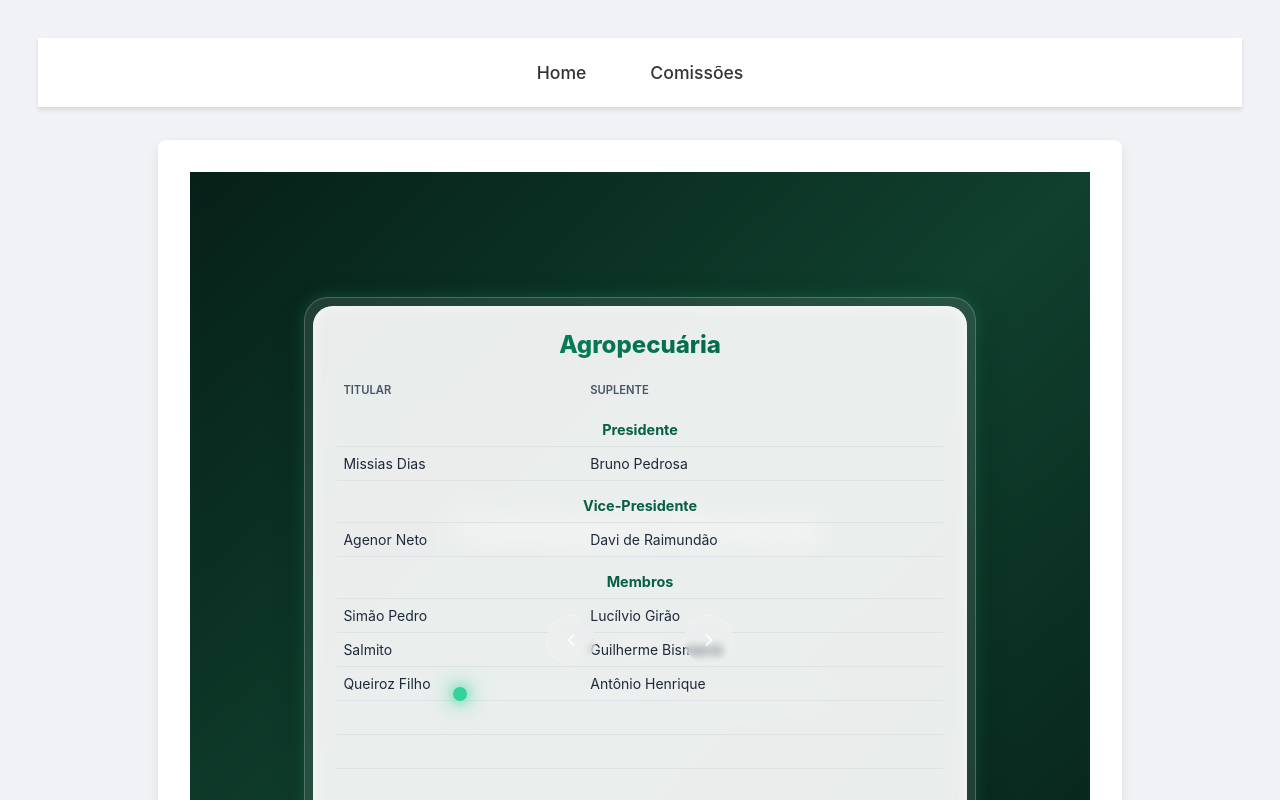
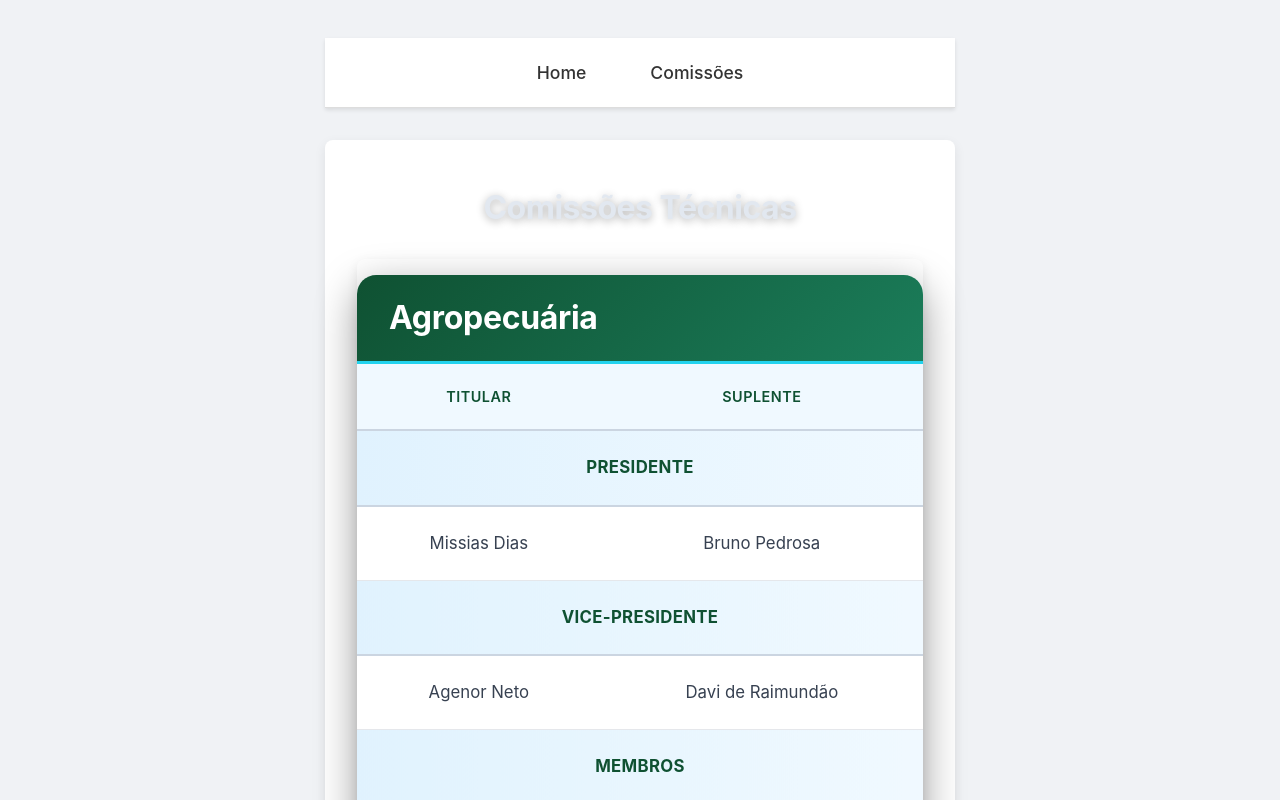
Before and after one commit to antonylima/alece, a React (Create React App) app in the folder frontend/: page /comissoes in a window 1280 px wide. Shown: the top 800 px of the page. Built offline with nearby package versions, Linux system fonts and the light colour scheme.

Commit message:
card style

```diff
--- a/frontend/src/pages/Comissoes.css
+++ b/frontend/src/pages/Comissoes.css
@@ -1,255 +1,401 @@
-@keyframes breathing-glow {
-  0% {
-    box-shadow: 0 10px 40px -12px rgba(0, 0, 0, 0.4), 0 0 15px rgba(52, 211, 153, 0.2);
-  }
-  50% {
-    box-shadow: 0 10px 50px -12px rgba(0, 0, 0, 0.6), 0 0 25px rgba(52, 211, 153, 0.4);
-  }
-  100% {
-    box-shadow: 0 10px 40px -12px rgba(0, 0, 0, 0.4), 0 0 15px rgba(52, 211, 153, 0.2);
-  }
+/* === MODERN COMISSÕES PAGE STYLES === */
+
+* {
+  margin: 0;
+  padding: 0;
+  box-sizing: border-box;
 }
 
-/* General Container */
-.comissoes-container {
+/* === PAGE STRUCTURE === */
+body {
   min-height: 100vh;
-  background: linear-gradient(to bottom right, #062018, #10402E, #062018);
-  color: #e2e8f0;
+  background: linear-gradient(135deg, #0f172a 0%, #1e293b 50%, #0f172a 100%);
+  padding: 1.5rem 1rem;
+  font-family: -apple-system, BlinkMacSystemFont, 'Segoe UI', Roboto, 'Helvetica Neue', Arial, sans-serif;
+}
+
+#root {
+  min-height: 100vh;
   display: flex;
   flex-direction: column;
   align-items: center;
-  justify-content: center;
-  padding: 1rem;
-  font-family: -apple-system, BlinkMacSystemFont, 'Segoe UI', Roboto, 'Helvetica Neue', Arial, sans-serif;
-  overflow: hidden;
+  gap: 2rem;
 }
 
-.comissoes-header h2 {
-  font-size: 1.8rem; /* Mobile first font size */
-  font-weight: 700;
+.page-header {
   text-align: center;
-  margin-bottom: 1.5rem;
-  text-shadow: 0 2px 10px rgba(0, 0, 0, 0.3);
+  color: #e2e8f0;
+  margin-top: 1rem;
 }
 
-/* Card Area */
-.card-display-area {
-  position: relative;
-  width: 95%; /* More flexible width */
-  max-width: 42rem;
-  margin-bottom: 1.5rem;
-  perspective: 1000px;
+.page-header h1 {
+  font-size: clamp(1.3rem, 4vw, 1.6rem);
+  font-weight: 700;
+  letter-spacing: -0.5px;
+  text-shadow: 0 2px 8px rgba(0, 0, 0, 0.3);
+  margin: 0;
 }
 
-.card-swiper {
-  position: absolute;
-  inset: 0;
+/* === CARD CONTAINER === */
+.card-container {
+  width: 100%;
   display: flex;
+  justify-content: center;
   align-items: center;
-  justify-content: center;
+  flex: 1;
+  min-height: 50vh;
+  padding: 1rem 0;
 }
 
+.card-wrapper {
+  width: 100%;
+  max-width: 900px;
+  display: flex;
+  justify-content: center;
+  align-items: center;
+}
+
+/* === CARD DESIGN === */
 .card {
   width: 100%;
-  min-height: 24rem; /* Adjusted min-height for mobile */
-  height: auto;
-  background: rgba(255, 255, 255, 0.1);
-  backdrop-filter: blur(12px);
-  border: 1px solid rgba(255, 255, 255, 0.2);
-  color: #1e293b;
-  border-radius: 1.5rem;
-  padding: 0.5rem;
-  display: flex;
-  transition: transform 0.3s ease-out;
+  max-width: 800px;
+  background: rgba(255, 255, 255, 0.98);
+  border-radius: 1.2rem;
+  box-shadow: 0 12px 40px rgba(0, 0, 0, 0.4);
+  overflow: hidden;
+  transition: transform 0.3s cubic-bezier(0.2, 0.9, 0.2, 1), box-shadow 0.3s ease;
+  will-change: transform;
   cursor: grab;
-  animation: breathing-glow 5s ease-in-out infinite;
 }
 
 .card:active {
   cursor: grabbing;
 }
 
-.card-inner-content {
-  background-color: rgba(255, 255, 255, 0.9); /* Slightly more opaque for readability */
-  border-radius: 1.25rem;
-  padding: 1rem; /* Reduced padding for mobile */
-  width: 100%;
-  height: 100%;
-  display: flex;
-  flex-direction: column;
-  justify-content: flex-start;
-  box-shadow: inset 0 0 15px rgba(255, 255, 255, 0.7);
+.card:hover {
+  box-shadow: 0 16px 50px rgba(0, 0, 0, 0.5);
 }
 
-.card-inner-content .comissao-name {
-  font-size: 1.2rem; /* Mobile first font size */
-  font-weight: 800;
-  margin-bottom: 1rem;
-  text-align: center;
-  background: linear-gradient(45deg, #059669, #064e3b);
-  -webkit-background-clip: text;
-  -webkit-text-fill-color: transparent;
-  background-clip: text;
-  text-fill-color: transparent;
+/* === CARD HEADER === */
+.card-header {
+  background: linear-gradient(135deg, #0f5132 0%, #1b7d5a 100%);
+  padding: 1rem 1.5rem;
+  border-bottom: 3px solid #22d3ee;
 }
 
-.card-inner-content table {
+.card-title {
+  font-size: clamp(1.5rem, 4vw, 2rem);
+  font-weight: 700;
+  color: #ffffff;
+  line-height: 1.2;
+  letter-spacing: -0.3px;
+  margin: 0;
+}
+
+/* === TABLE STYLES (core structure unchanged) === */
+.card-table {
   width: 100%;
   border-collapse: collapse;
-  font-size: 0.8rem; /* Mobile first font size */
+  font-size: 0.95rem;
+  color: #1f2937;
 }
 
-.card-inner-content th,
-.card-inner-content td {
-  border: none;
-  padding: 0.5rem 0.4rem; /* Reduced padding */
-  text-align: left;
+.card-table thead {
+  background: #f0f9ff;
+  border-bottom: 2px solid #cbd5e1;
 }
 
-.card-inner-content tr {
-  transition: background-color 0.2s ease-in-out;
+.col-label {
+  padding: 1rem 1.25rem;
+  text-align: center;
+  font-weight: 600;
+  color: #0f5132;
+  text-transform: uppercase;
+  font-size: 0.8rem;
+  letter-spacing: 0.5px;
 }
 
-.card-inner-content tbody tr:hover {
-  background-color: rgba(0, 0, 0, 0.03);
+.card-table tbody tr {
+  border-bottom: 1px solid #e5e7eb;
+  transition: background-color 0.15s ease;
 }
 
-.card-inner-content tr:not(:last-child) {
-  border-bottom: 1px solid #dde2e7;
+.card-table tbody tr:hover {
+  background-color: #f9fafb;
 }
 
-.card-inner-content th.ts {
-  font-weight: 600;
-  color: #475569;
-  font-size: 0.7rem;
-  text-transform: uppercase;
-  padding-bottom: 0.5rem;
+.card-table td {
+  padding: 1rem 1.25rem;
+  text-align: center;
+  color: #374151;
+  line-height: 1.5;
 }
 
-.card-inner-content .tipo {
+/* Section title rows (Presidente, Vice-Presidente, Membros) */
+.section-title {
+  background: linear-gradient(90deg, #e0f2fe 0%, #f0f9ff 100%) !important;
   font-weight: 700;
-  color: #065f46;
-  text-align: center;
+  color: #0f5132 !important;
   font-size: 0.9rem;
-  padding: 1rem 0 0.5rem 0;
+  text-transform: uppercase;
+  letter-spacing: 0.3px;
+  padding: 1.2rem 1.25rem !important;
+  border-bottom: 2px solid #cbd5e1 !important;
 }
 
+.card-table tbody tr:hover.section-title {
+  background: linear-gradient(90deg, #cce5f8 0%, #e0f2fe 100%) !important;
+}
+
+/* === PAGINATION === */
+.pagination {
+  display: flex;
+  flex-wrap: wrap;
+  justify-content: center;
+  gap: 0.75rem;
+  padding: 1rem;
+  max-width: 900px;
+}
+
+.dot {
+  width: 12px;
+  height: 12px;
+  border-radius: 50%;
+  border: none;
+  background-color: rgba(255, 255, 255, 0.3);
+  cursor: pointer;
+  transition: all 0.3s cubic-bezier(0.2, 0.9, 0.2, 1);
+  padding: 0;
+}
+
+.dot:hover {
+  background-color: rgba(255, 255, 255, 0.6);
+  transform: scale(1.2);
+}
+
+.dot.active {
+  background-color: #22d3ee;
+  transform: scale(1.4);
+  box-shadow: 0 0 12px rgba(34, 211, 238, 0.6);
+}
+
+/* === RESPONSIVE DESIGN === */
+
+/* Mobile (< 480px) */
+@media (max-width: 480px) {
+  body {
+    padding: 1rem 0.75rem;
+  }
+
+  #root {
+    gap: 1rem;
+  }
+
+  .page-header {
+    margin-top: 0.5rem;
+  }
+
+  .page-header h1 {
+    font-size: clamp(1.1rem, 3vw, 1.3rem);
+  }
+
+  .card-container {
+    padding: 0.5rem 0;
+  }
+
+  .card {
+    max-width: 90vw;
+  }
+
+  .card-header {
+    padding: 0.75rem 1rem;
+  }
+
+  .col-label {
+    padding: 0.75rem 0.75rem;
+    font-size: 0.75rem;
+  }
+
+  .card-table td {
+    padding: 0.75rem 0.75rem;
+    font-size: 0.85rem;
+  }
+
+  .section-title {
+    padding: 1rem 0.75rem !important;
+    font-size: 0.8rem;
+  }
+
+  .pagination {
+    gap: 0.5rem;
+    padding: 0.75rem;
+  }
+
+  .dot {
+    width: 9px;
+    height: 9px;
+  }
+}
+
+/* Tablet (>= 768px) */
+@media (min-width: 768px) {
+  body {
+    padding: 2rem 1.5rem;
+  }
+
+  #root {
+    gap: 2.5rem;
+  }
+
+  .page-header h1 {
+    font-size: clamp(1.5rem, 5vw, 2rem);
+  }
+
+  .card-container {
+    min-height: 60vh;
+  }
+
+  .col-label {
+    padding: 1.25rem 1.5rem;
+    font-size: 0.85rem;
+  }
+
+  .card-table td {
+    padding: 1.25rem 1.5rem;
+    font-size: 1rem;
+  }
+
+  .dot {
+    width: 14px;
+    height: 14px;
+  }
+}
+
+/* Desktop (>= 1024px) */
+@media (min-width: 1024px) {
+  body {
+    padding: 2.5rem 2rem;
+  }
+
+  .card {
+    max-width: 900px;
+  }
+
+  .card-header {
+    padding: 1.5rem 2rem;
+  }
+
+  .col-label {
+    padding: 1.5rem 2rem;
+    font-size: 0.9rem;
+  }
+
+  .card-table td {
+    padding: 1.5rem 2rem;
+    font-size: 1.05rem;
+  }
+
+  .section-title {
+    padding: 1.5rem 2rem !important;
+    font-size: 1rem;
+  }
+}
+
+/* === LANDSCAPE MODE === */
+@media (orientation: landscape) and (max-height: 600px) {
+  body {
+    padding: 0.5rem 1rem;
+  }
+
+  #root {
+    gap: 0.5rem;
+  }
+
+  .page-header {
+    margin-top: 0;
+  }
+
+  .page-header h1 {
+    font-size: 1.2rem;
+  }
+
+  .card-container {
+    min-height: auto;
+    flex: 1;
+    overflow-y: auto;
+    -webkit-overflow-scrolling: touch;
+  }
+
+  .card {
+    max-height: calc(100vh - 150px);
+    overflow-y: auto;
+    -webkit-overflow-scrolling: touch;
+  }
+
+  .card-header {
+    padding: 0.75rem 1rem;
+    position: sticky;
+    top: 0;
+    z-index: 10;
+  }
+
+  .card-title {
+    font-size: 1.2rem;
+  }
+
+  .col-label,
+  .card-table td {
+    padding: 0.6rem 0.75rem;
+    font-size: 0.8rem;
+  }
+
+  .section-title {
+    padding: 0.8rem 0.75rem !important;
+    font-size: 0.75rem;
+  }
+
+  .pagination {
+    gap: 0.4rem;
+    padding: 0.5rem;
+    position: fixed;
+    bottom: 0;
+    left: 0;
+    right: 0;
+    background: rgba(15, 23, 42, 0.9);
+    border-top: 1px solid #22d3ee;
+    max-height: 50px;
+    overflow-y: hidden;
+    z-index: 20;
+  }
+
+  .dot {
+    width: 10px;
+    height: 10px;
+  }
+
+  .dot.active {
+    transform: scale(1.3);
+  }
+}
+
+/* === ACCESSIBILITY === */
+@media (prefers-reduced-motion: reduce) {
+  * {
+    animation-duration: 0.01ms !important;
+    animation-iteration-count: 1 !important;
+    transition-duration: 0.01ms !important;
+  }
+}
+
+/* Focus states for keyboard navigation */
+.dot:focus,
+.card:focus {
+  outline: 2px solid #22d3ee;
+  outline-offset: 2px;
+}
+
+/* Utility class for hidden elements */
 .branco {
   color: transparent;
   user-select: none;
 }
-
-/* Navigation */
-.nav-controls {
-  display: flex;
-  align-items: center;
-  gap: 1rem; /* Reduced gap */
-  margin-bottom: 1rem;
-}
-
-.nav-button {
-  width: 45px;
-  height: 45px;
-  /* ... other styles ... */
-  display: flex;
-  align-items: center;
-  justify-content: center;
-  background-color: rgba(255, 255, 255, 0.1);
-  color: white;
-  border-radius: 50%;
-  transition: all 0.2s ease-in-out;
-  border: 1px solid rgba(255, 255, 255, 0.2);
-  backdrop-filter: blur(4px);
-}
-
-.nav-button:hover {
-  background-color: rgba(16, 185, 129, 0.3);
-  transform: scale(1.1);
-}
-
-.card-counter {
-  font-size: 1.3rem;
-  /* ... other styles ... */
-  color: white;
-  font-family: monospace;
-  font-weight: 500;
-  min-width: 40px;
-  text-align: center;
-}
-
-/* Dots Indicator */
-.dots-indicator {
-  display: flex;
-  flex-wrap: wrap;
-  justify-content: center;
-  gap: 0.5rem;
-  max-width: 100%;
-  padding: 0 1rem;
-  box-sizing: border-box;
-}
-
-.dot {
-  width: 8px;
-  height: 8px;
-  /* ... other styles ... */
-  border-radius: 50%;
-  transition: all 0.3s ease;
-  background-color: rgba(255, 255, 255, 0.3);
-  border: none;
-  padding: 0;
-  cursor: pointer;
-}
-
-.dot:hover {
-  background-color: rgba(255, 255, 255, 0.7);
-}
-
-.dot.active {
-  background-color: #34d399;
-  transform: scale(1.4);
-  box-shadow: 0 0 10px #34d399, 0 0 20px #34d399;
-}
-
-/* Landscape Mode Adjustment */
-@media (orientation: landscape) {
-  .card-inner-content .comissao-name {
-    white-space: nowrap;
-    overflow: hidden;
-    text-overflow: ellipsis;
-  }
-}
-
-/* Tablet and up */
-@media (min-width: 768px) {
-  .comissoes-header h2 {
-    font-size: 2.25rem;
-    margin-bottom: 2rem;
-  }
-  .card-display-area {
-    margin-bottom: 2rem;
-  }
-  .card-inner-content {
-    padding: 1.5rem;
-  }
-  .card-inner-content .comissao-name {
-    font-size: 1.5rem;
-  }
-  .card-inner-content table {
-    font-size: 0.875rem;
-  }
-  .nav-controls {
-    gap: 1.5rem;
-    margin-bottom: 1.5rem;
-  }
-  .nav-button {
-    width: 50px;
-    height: 50px;
-  }
-  .card-counter {
-    font-size: 1.5rem;
-  }
-  .dot {
-    width: 10px;
-    height: 10px;
-  }
-}
--- a/frontend/src/pages/Comissoes.js
+++ b/frontend/src/pages/Comissoes.js
@@ -52,9 +52,9 @@ function Comissoes() {
     const comissoes = [
       'Agropecuária', 'Ciência, Tecnologia e Educação Superior', 'Constituição, Justiça e Redação',
       'Cultura e Esportes', 'Defesa do Consumidor', 'Defesa e Direitos da Mulher', 'Defesa Social',
-      'Desenvolvimento Regional, Recursos Hídricos, Minas e Pesca', 'Direitos Humanos e Cidadania',
+      'Desenv. Regional, Recursos Hídricos, Minas e Pesca', 'Direitos Humanos e Cidadania',
       'Educação Básica', 'Fiscalização e Controle', 'Indústria, Desenvolvimento Econômico e Comércio',
-      'Infância e Adolescência', 'Juventude', 'Meio Ambiente, Mudanças Climáticas e Desenvolvimento do Semiárido',
+      'Infância e Adolescência', 'Juventude', 'Meio Ambiente, Mudanças Clim. e Desenv. do Semiárido',
       'Orçamento, Finanças e Tributação', 'Previdência Social e Saúde', 'Proteção Social e Combate à Fome',
       'Trabalho, Administração e Serviço Público', 'Turismo e Serviços', 'Viação, Transporte, Desenvolvimento Urbano'
     ];
@@ -172,14 +172,14 @@ function Comissoes() {
   const currentCardData = cards[currentCard];
 
   return (
-    <div className="comissoes-container">
-      <div className="comissoes-header">
-        <h2>Comissões Técnicas</h2>
-      </div>
+    <>
+      <header className="page-header">
+        <h1>Comissões Técnicas</h1>
+      </header>
 
-      <div className="card-display-area">
+      <main className="card-container">
         <div
-          className="card-swiper"
+          className="card-wrapper"
           onTouchStart={handleTouchStart}
           onTouchMove={handleTouchMove}
           onTouchEnd={handleTouchEnd}
@@ -192,29 +192,30 @@ function Comissoes() {
               transition: swipeProgress === 0 ? 'transform 0.3s ease-out' : 'none'
             }}
           >
-            <div className="card-inner-content">
-              <span className='comissao-name'>
+            <div className="card-header">
+              <h2 className="card-title">
                 {isPortrait ? currentCardData.sigla : currentCardData.comissao}
-              </span>
-              <table>
+              </h2>
+            </div>
+            <table className="card-table">
               <thead>
                 <tr>
-                    <th className='ts'>Titular</th>
-                    <th className='ts'>Suplente</th>
+                  <th className='col-label'>Titular</th>
+                  <th className='col-label'>Suplente</th>
                 </tr>
               </thead>
               <tbody>
-                  <tr><td colSpan={2} className='tipo'>Presidente</td></tr>
+                <tr><td colSpan={2} className='section-title'>Presidente</td></tr>
                 <tr>
                   <td>{(currentCardData.presidente && currentCardData.presidente[0])?.substring(0, currentCardData.presidente[0].indexOf(',')) || ''}</td>
                   <td>{(currentCardData.presidente && currentCardData.presidente[1])?.substring(0, currentCardData.presidente[1].indexOf(',')) || ''}</td>
                 </tr>
-                  <tr><td colSpan={2} className='tipo'>Vice-Presidente</td></tr>
+                <tr><td colSpan={2} className='section-title'>Vice-Presidente</td></tr>
                 <tr>
                   <td>{(currentCardData.vice_presidente && currentCardData.vice_presidente[0])?.substring(0, currentCardData.vice_presidente[0].indexOf(',')) || ''}</td>
                   <td>{(currentCardData.vice_presidente && currentCardData.vice_presidente[1])?.substring(0, currentCardData.vice_presidente[1].indexOf(',')) || ''}</td>
                 </tr>
-                  <tr><td colSpan={2} className='tipo'>Membros</td></tr>
+                <tr><td colSpan={2} className='section-title'>Membros</td></tr>
                 {currentCardData.membro.map((m, index) => (
                   <tr key={index}>
                     <td>{(m && m[0])?.substring(0, m[0].indexOf(',')) || ''}</td>
@@ -225,25 +226,19 @@ function Comissoes() {
             </table>
           </div>
         </div>
-        </div>
-      </div>
+      </main>
 
-      <div className="nav-controls">
-        <button onClick={previousCard} className="nav-button"><ChevronLeft size={20} /></button>
-        <div className="card-counter">{String(currentCard + 1).padStart(2, '0')}</div>
-        <button onClick={nextCard} className="nav-button"><ChevronRight size={20} /></button>
-      </div>
-
-      <div className="dots-indicator">
+      <nav className="pagination">
         {cards.map((_, index) => (
           <button
             key={index}
             onClick={() => goToCard(index)}
             className={`dot ${index === currentCard ? 'active' : ''}`}
+            aria-label={`Go to card ${index + 1}`}
           />
         ))}
-      </div>
-    </div>
+      </nav>
+    </>
   );
 }
 
```
Lines whose indentation alone changed are shown as unchanged.
